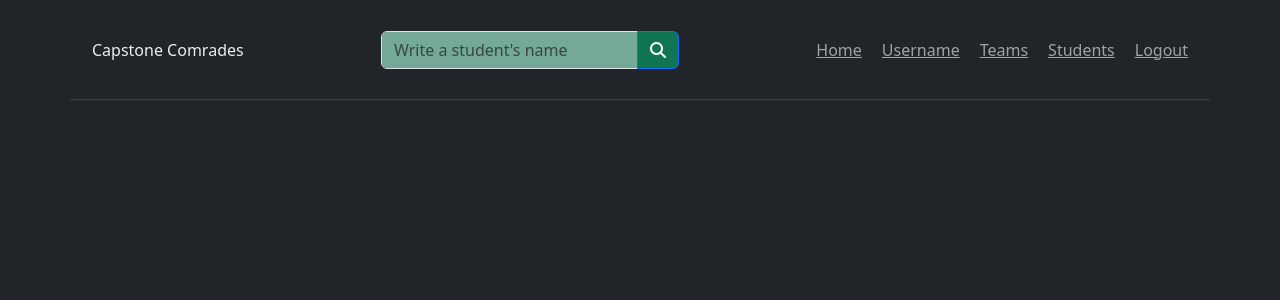
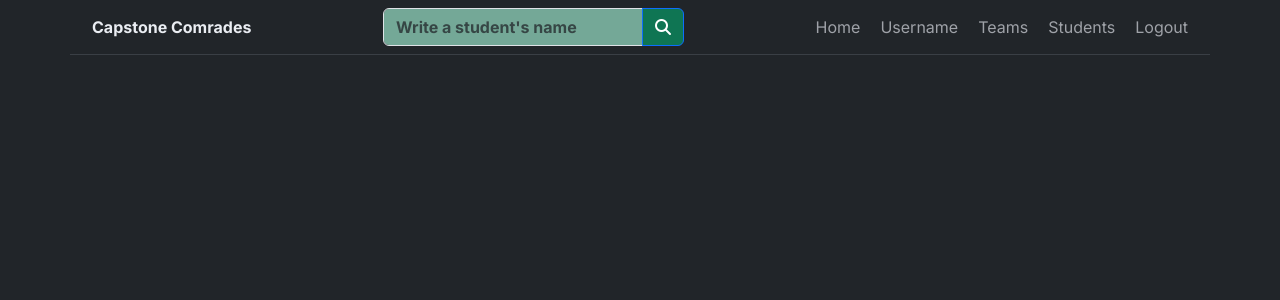
Before and after one commit to SWE-Ahmed/capstone-comrades, an Angular app: page / in a window 1280 px wide. Shown: the top 300 px of the page. Built offline with nearby package versions, Linux system fonts and the light colour scheme.

Commit message:
Header 90% missing dropdown menu

```diff
--- a/angular.json
+++ b/angular.json
@@ -29,7 +29,9 @@
               "node_modules/bootstrap/dist/css/bootstrap.min.css",
               "src/styles.css"
             ],
-            "scripts": []
+            "scripts": [
+              "node_modules/bootstrap/dist/js/bootstrap.min.js"
+            ]
           },
           "configurations": {
             "production": {
--- a/src/app/header/header.component.css
+++ b/src/app/header/header.component.css
@@ -1,15 +1,10 @@
 
-.container{
-    height: 100px;
+#header-box{
+
     border-bottom: 1px solid var(--foreground-color);
-    display: flex;
-    justify-content: space-between;
-    align-items: center;
 }
-
 p {
-
     color : var(--text-color-1);
     margin: 10px;
-
+    font-weight: 700;
 }
--- a/src/app/header/header.component.html
+++ b/src/app/header/header.component.html
@@ -1,5 +1,5 @@
-<div id="header-box" class="container">
-    <p>Capstone Comrades</p>
-    <searchbar></searchbar>
-    <navbar></navbar>
+<div id="header-box"  class="container d-flex align-items-center justify-content-between">
+    <p class="my-2">Capstone Comrades</p>
+    <searchbar class="my-2"></searchbar>
+    <navbar class="my-2"></navbar>
 </div>
--- a/src/app/header/navbar/navbar.component.css
+++ b/src/app/header/navbar/navbar.component.css
@@ -2,4 +2,5 @@
 a {
     color : var(--text-color-2);
     margin: 10px;
+    text-decoration: none;
 }
--- a/src/app/header/searchbar/searchbar.component.css
+++ b/src/app/header/searchbar/searchbar.component.css
@@ -6,6 +6,10 @@ input {
     background-color: #74A897;
 }
 
+::placeholder {
+    font-weight: 700;
+}
+
 button {
     background-color: var(--green-color-3);
 }
--- a/src/styles.css
+++ b/src/styles.css
@@ -18,3 +18,7 @@
 body {
   background-color: var(--background-color);
 }
+
+* {
+  font-family: Inter;
+}
```
